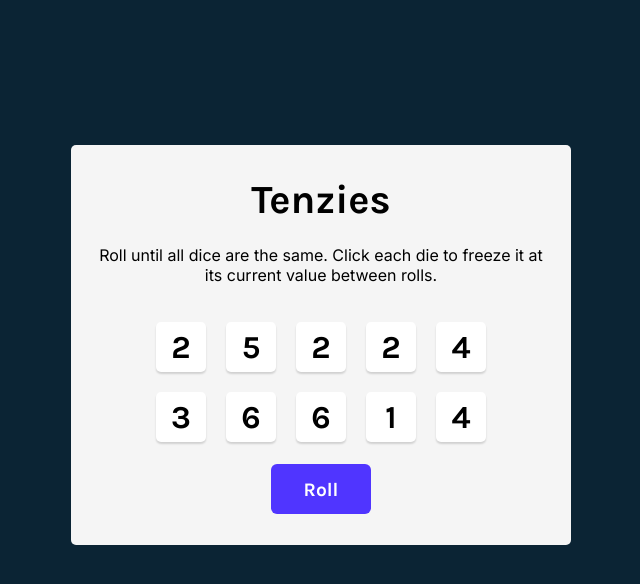
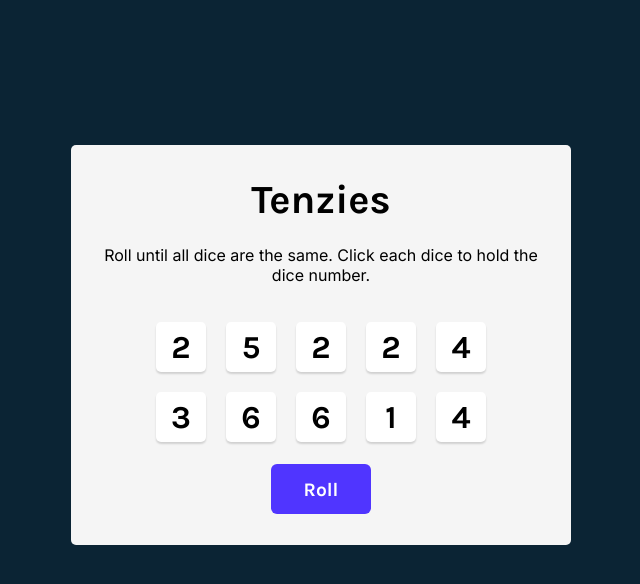
Before and after one commit to Nasghul01/Tenzies-Game, a React (Vite) app: page / in a window 1280 px wide. Shown: the top 584 px of the page, without its empty margins (319-959 px from the left). Built offline with nearby package versions, Linux system fonts and the light colour scheme.

Commit message:
update wording

```diff
--- a/src/App.jsx
+++ b/src/App.jsx
@@ -76,7 +76,7 @@ function App() {
       {tenzies && <Confetti/>}
         <h1 className="title">Tenzies</h1>
         <p className="instructions">Roll until all dice are the same.
-        Click each die to freeze it at its current value between rolls.</p>
+        Click each dice to hold the dice number.</p>
         <div className='dice-container'>
           {diceElement}
         </div>
```
